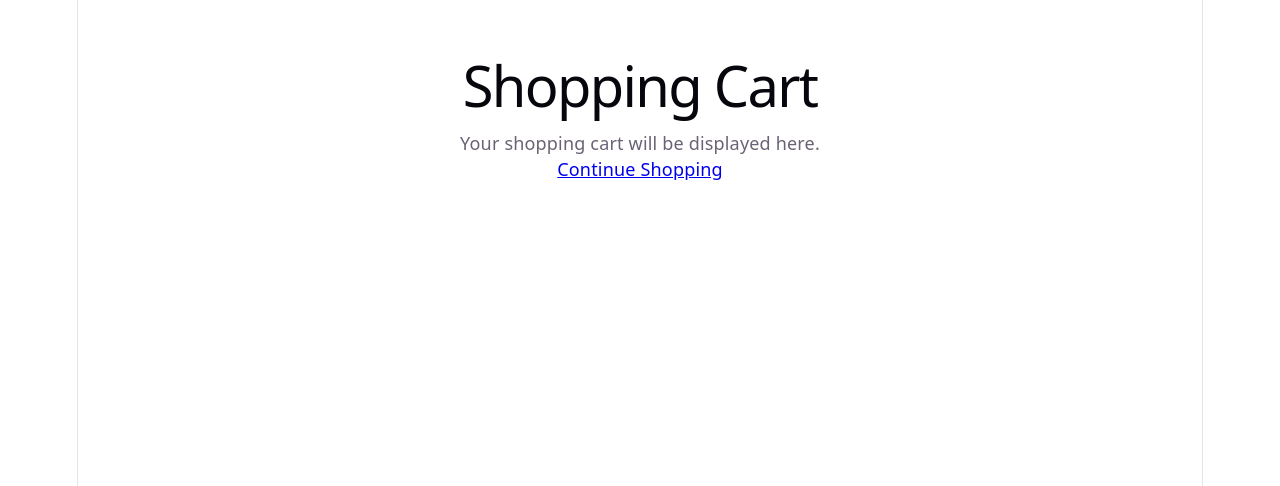
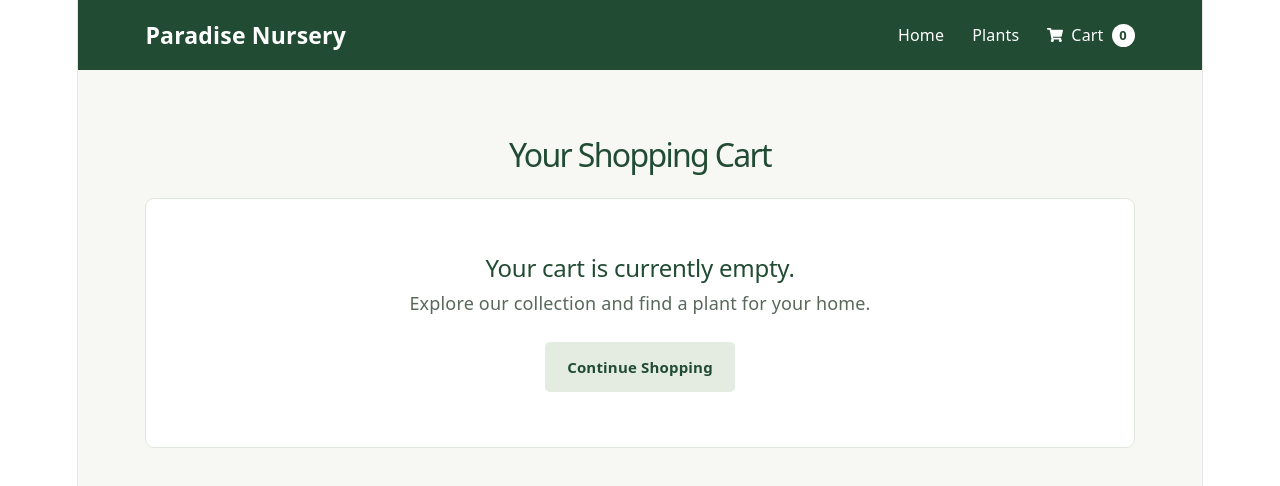
Before and after one commit to Rucha-2028/paradise-nursery, a React (Vite) app: page /cart in a window 1280 px wide. Shown: the top 486 px of the page. Built offline with nearby package versions, Linux system fonts and the light colour scheme.

Commit message:
Implement shopping cart functionality

```diff
--- a/src/App.jsx
+++ b/src/App.jsx
@@ -3,6 +3,7 @@ import React from "react";
 import { BrowserRouter, Routes, Route, Link } from "react-router-dom";
 import AboutUs from "./components/AboutUs";
 import ProductList from "./components/ProductList";
+import CartItem from "./components/CartItem";
 import "./App.css";
 
 // Landing Page
@@ -35,24 +36,14 @@ function Home() {
   );
 }
 
-// Temporary cart page; we will implement it in Question 7.
-function CartPlaceholder() {
-  return (
-    <div style={{ padding: "40px", textAlign: "center" }}>
-      <h1>Shopping Cart</h1>
-      <p>Your shopping cart will be displayed here.</p>
-      <Link to="/plants">Continue Shopping</Link>
-    </div>
-  );
-}
-
+// Main Application
 function App() {
   return (
     <BrowserRouter>
       <Routes>
         <Route path="/" element={<Home />} />
         <Route path="/plants" element={<ProductList />} />
-        <Route path="/cart" element={<CartPlaceholder />} />
+        <Route path="/cart" element={<CartItem />} />
       </Routes>
     </BrowserRouter>
   );
--- /dev/null
+++ b/src/components/CartItem.css
@@ -0,0 +1,214 @@
+
+.cart-page {
+  min-height: 100vh;
+  background-color: #f7f8f4;
+  color: #263b2d;
+}
+
+.cart-container {
+  width: 88%;
+  max-width: 1100px;
+  margin: 0 auto;
+  padding: 40px 0 60px;
+}
+
+.cart-container > h1 {
+  text-align: center;
+  color: #214b32;
+  font-size: 32px;
+  margin-bottom: 30px;
+}
+
+.cart-summary {
+  display: flex;
+  justify-content: space-between;
+  gap: 20px;
+  background-color: #e8f0e6;
+  padding: 18px 24px;
+  border-radius: 8px;
+  margin-bottom: 25px;
+  font-size: 18px;
+}
+
+.cart-summary p {
+  margin: 0;
+}
+
+.cart-items-list {
+  display: flex;
+  flex-direction: column;
+  gap: 18px;
+}
+
+.cart-item-card {
+  display: flex;
+  align-items: center;
+  gap: 25px;
+  padding: 20px;
+  background-color: #ffffff;
+  border: 1px solid #e0e7df;
+  border-radius: 9px;
+  box-shadow: 0 3px 10px rgba(0, 0, 0, 0.05);
+}
+
+.cart-item-image {
+  width: 160px;
+  height: 150px;
+  object-fit: cover;
+  border-radius: 7px;
+}
+
+.cart-item-details {
+  flex: 1;
+}
+
+.cart-item-details h2 {
+  color: #214b32;
+  margin: 0 0 12px;
+  font-size: 21px;
+}
+
+.cart-item-details p {
+  margin: 7px 0;
+  color: #526354;
+}
+
+.quantity-controls {
+  display: flex;
+  align-items: center;
+  gap: 15px;
+  margin: 15px 0;
+}
+
+.quantity-controls button {
+  width: 34px;
+  height: 34px;
+  border: none;
+  border-radius: 5px;
+  background-color: #285c35;
+  color: #ffffff;
+  font-size: 20px;
+  cursor: pointer;
+}
+
+.quantity-controls button:hover {
+  background-color: #1c4026;
+}
+
+.quantity-controls span {
+  min-width: 20px;
+  text-align: center;
+  font-weight: 600;
+}
+
+.remove-item-btn {
+  background: none;
+  border: 1px solid #a33b32;
+  color: #a33b32;
+  border-radius: 5px;
+  padding: 8px 15px;
+  cursor: pointer;
+}
+
+.remove-item-btn:hover {
+  background-color: #a33b32;
+  color: #ffffff;
+}
+
+.cart-footer {
+  margin-top: 30px;
+  padding: 25px;
+  background-color: #ffffff;
+  border: 1px solid #e0e7df;
+  border-radius: 9px;
+  text-align: right;
+}
+
+.cart-footer h2 {
+  color: #214b32;
+  margin-bottom: 20px;
+}
+
+.checkout-btn,
+.continue-shopping-btn {
+  display: inline-block;
+  text-decoration: none;
+  border: none;
+  border-radius: 5px;
+  padding: 12px 22px;
+  font-size: 15px;
+  font-weight: 600;
+  cursor: pointer;
+  margin-left: 10px;
+}
+
+.checkout-btn {
+  background-color: #285c35;
+  color: #ffffff;
+}
+
+.checkout-btn:hover {
+  background-color: #1c4026;
+}
+
+.continue-shopping-btn {
+  background-color: #e4ece2;
+  color: #214b32;
+}
+
+.continue-shopping-btn:hover {
+  background-color: #d2e2cf;
+}
+
+.empty-cart {
+  text-align: center;
+  background-color: #ffffff;
+  padding: 55px 20px;
+  border-radius: 9px;
+  border: 1px solid #e0e7df;
+}
+
+.empty-cart h2 {
+  color: #214b32;
+}
+
+.empty-cart p {
+  color: #58685b;
+  margin-bottom: 25px;
+}
+
+.empty-cart .continue-shopping-btn {
+  margin-left: 0;
+}
+
+@media (max-width: 600px) {
+  .cart-container {
+    width: 92%;
+  }
+
+  .cart-summary {
+    flex-direction: column;
+  }
+
+  .cart-item-card {
+    align-items: flex-start;
+    flex-direction: column;
+  }
+
+  .cart-item-image {
+    width: 100%;
+    height: 210px;
+  }
+
+  .cart-footer {
+    text-align: center;
+  }
+
+  .checkout-btn,
+  .continue-shopping-btn {
+    display: block;
+    width: 100%;
+    box-sizing: border-box;
+    margin: 10px 0;
+  }
+}
--- /dev/null
+++ b/src/components/CartItem.jsx
@@ -0,0 +1,154 @@
+
+import React from "react";
+import { useDispatch, useSelector } from "react-redux";
+import { Link } from "react-router-dom";
+import { removeItem, updateQuantity } from "../redux/CartSlice";
+import Navbar from "./Navbar";
+import "./ProductList.css";
+import "./CartItem.css";
+
+function CartItem() {
+  const dispatch = useDispatch();
+  const cartItems = useSelector((state) => state.cart.items);
+
+  // Calculate total quantity and total price
+  const totalItems = cartItems.reduce(
+    (total, item) => total + item.quantity,
+    0
+  );
+
+  const totalCost = cartItems.reduce(
+    (total, item) => total + item.price * item.quantity,
+    0
+  );
+
+  const handleIncrease = (item) => {
+    dispatch(
+      updateQuantity({
+        id: item.id,
+        quantity: item.quantity + 1,
+      })
+    );
+  };
+
+  const handleDecrease = (item) => {
+    dispatch(
+      updateQuantity({
+        id: item.id,
+        quantity: item.quantity - 1,
+      })
+    );
+  };
+
+  const handleRemove = (itemId) => {
+    dispatch(removeItem(itemId));
+  };
+
+  const handleCheckout = () => {
+    alert("Coming Soon! Thank you for shopping at Paradise Nursery.");
+  };
+
+  return (
+    <div className="cart-page">
+      <Navbar />
+
+      <main className="cart-container">
+        <h1>Your Shopping Cart</h1>
+
+        {cartItems.length === 0 ? (
+          <div className="empty-cart">
+            <h2>Your cart is currently empty.</h2>
+            <p>Explore our collection and find a plant for your home.</p>
+
+            <Link to="/plants" className="continue-shopping-btn">
+              Continue Shopping
+            </Link>
+          </div>
+        ) : (
+          <>
+            <div className="cart-summary">
+              <p>
+                Total Items: <strong>{totalItems}</strong>
+              </p>
+              <p>
+                Total Cost: <strong>₹{totalCost.toFixed(2)}</strong>
+              </p>
+            </div>
+
+            <div className="cart-items-list">
+              {cartItems.map((item) => (
+                <article className="cart-item-card" key={item.id}>
+                  <img
+                    src={item.image}
+                    alt={item.name}
+                    className="cart-item-image"
+                  />
+
+                  <div className="cart-item-details">
+                    <h2>{item.name}</h2>
+
+                    <p>
+                      Unit Price: ₹{item.price.toFixed(2)}
+                    </p>
+
+                    <p>
+                      Subtotal: ₹{(item.price * item.quantity).toFixed(2)}
+                    </p>
+
+                    <div className="quantity-controls">
+                      <button
+                        type="button"
+                        onClick={() => handleDecrease(item)}
+                        aria-label={`Decrease quantity of ${item.name}`}
+                      >
+                        −
+                      </button>
+
+                      <span>{item.quantity}</span>
+
+                      <button
+                        type="button"
+                        onClick={() => handleIncrease(item)}
+                        aria-label={`Increase quantity of ${item.name}`}
+                      >
+                        +
+                      </button>
+                    </div>
+
+                    <button
+                      type="button"
+                      className="remove-item-btn"
+                      onClick={() => handleRemove(item.id)}
+                    >
+                      Delete
+                    </button>
+                  </div>
+                </article>
+              ))}
+            </div>
+
+            <div className="cart-footer">
+              <h2>
+                Grand Total: ₹{totalCost.toFixed(2)}
+              </h2>
+
+              <button
+                type="button"
+                className="checkout-btn"
+                onClick={handleCheckout}
+              >
+                Checkout
+              </button>
+
+              <Link to="/plants" className="continue-shopping-btn">
+                Continue Shopping
+              </Link>
+            </div>
+          </>
+        )}
+      </main>
+    </div>
+  );
+}
+
+export default CartItem;
```
